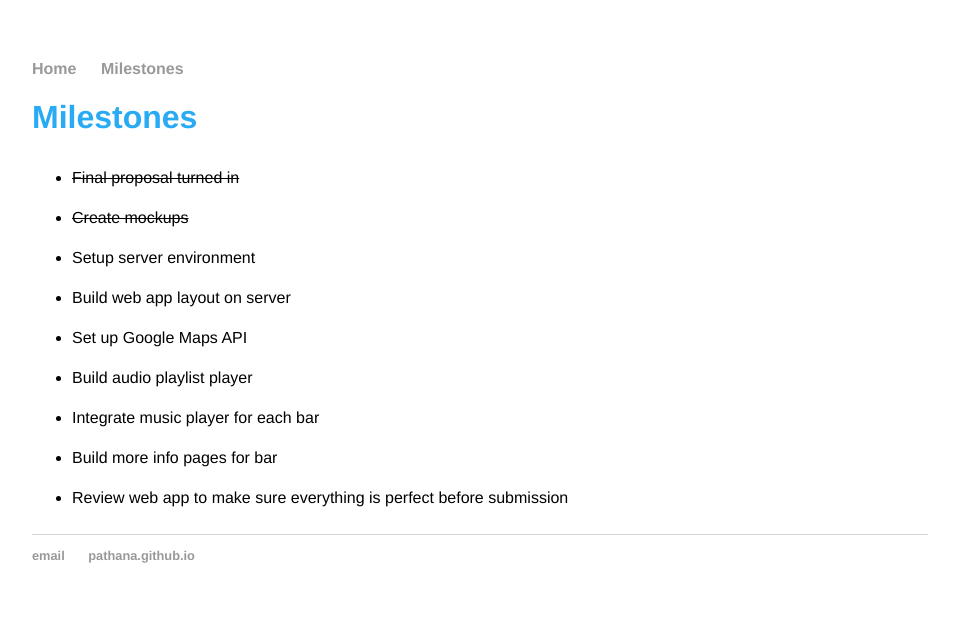
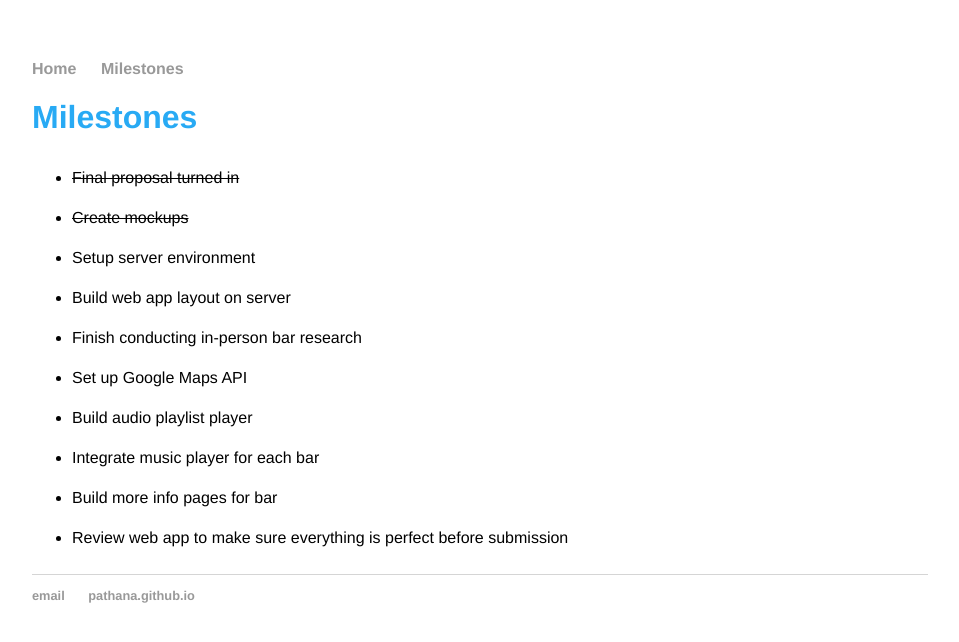
Before and after one commit to pathana/pathana.github.io, a Jekyll site: the page built from milestones/index.html, in a window 1280 px wide. Shown: the top 642 px of the page, without its empty margins (160-1119 px from the left). Built offline with Jekyll 4.4.1, drawn with Linux system fonts in a browser that asks for light colours.

Commit message:
Update index.html

```diff
--- a/milestones/index.html
+++ b/milestones/index.html
@@ -9,6 +9,7 @@ title: Capstone Blog - Milestones
     <li><strike>Create mockups</strike></li>
     <li>Setup server environment</li>
     <li>Build web app layout on server</li>
+    <li>Finish conducting in-person bar research</li>
     <li>Set up Google Maps API</li>
     <li>Build audio playlist player</li>
     <li>Integrate music player for each bar</li>
```
